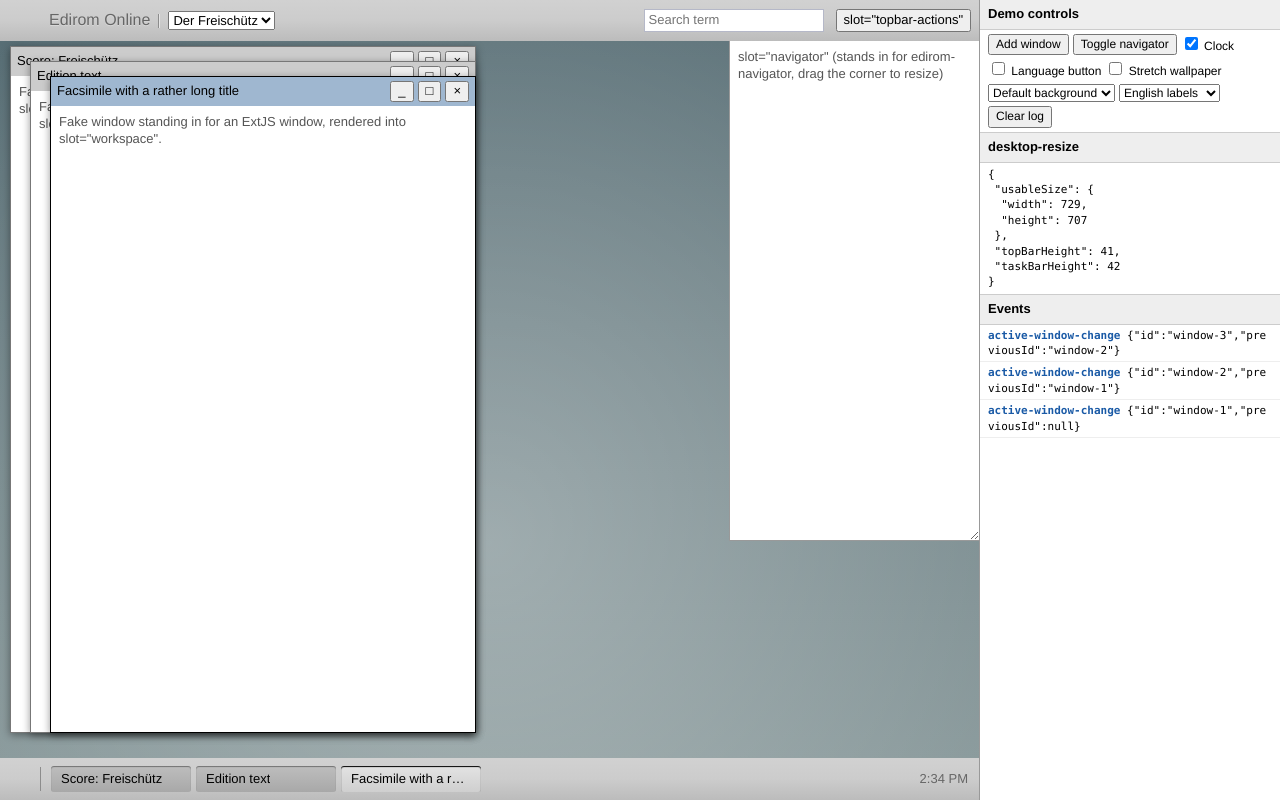
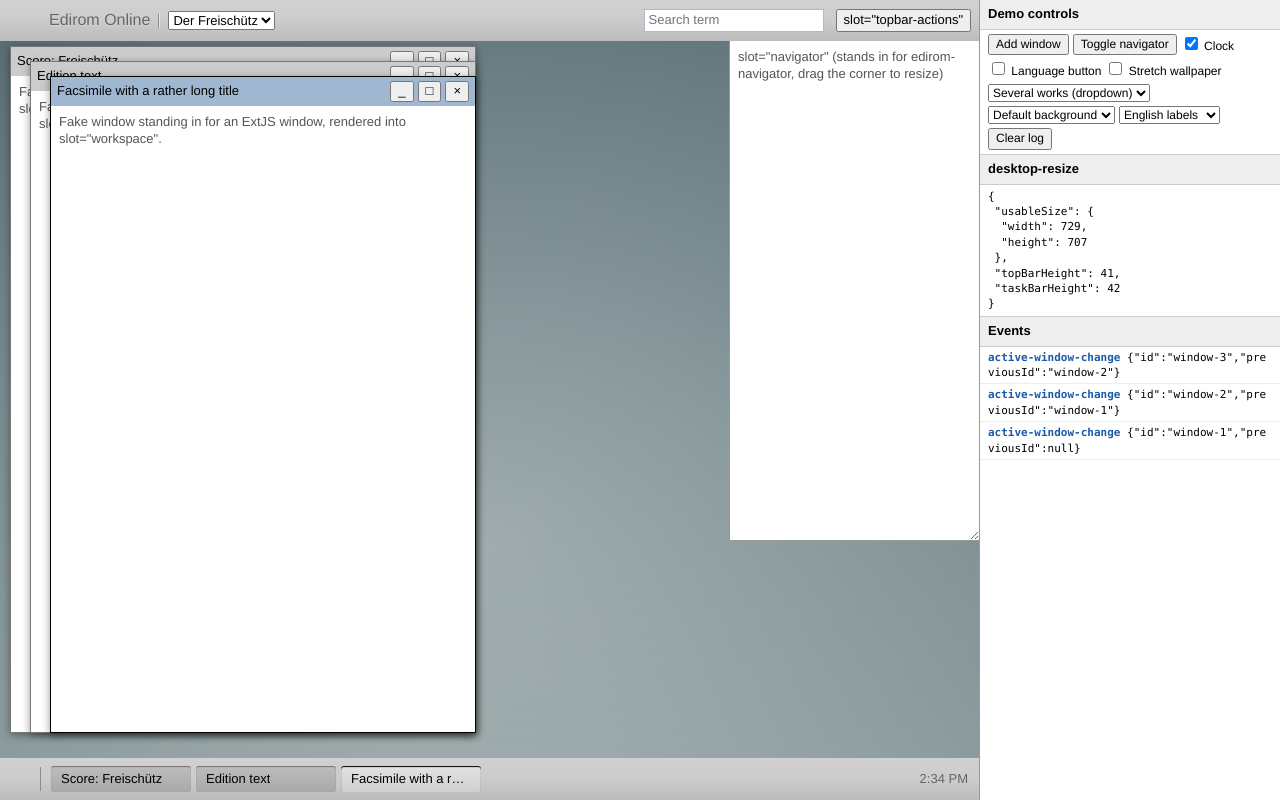
Before and after one commit to Edirom/edirom-desktop, a website: page demo/index.html in a window 1280 px wide. Drawn offline with Linux system fonts and the light colour scheme.

Commit message:
applied all changes to the demo page as well;

```diff
--- a/demo/index.html
+++ b/demo/index.html
@@ -166,6 +166,11 @@
             <label><input id="show-clock" type="checkbox" checked> Clock</label>
             <label><input id="show-language" type="checkbox"> Language button</label>
             <label><input id="stretch" type="checkbox"> Stretch wallpaper</label>
+            <select id="works-mode" aria-label="Works">
+                <option value="several">Several works (dropdown)</option>
+                <option value="one">One work (title)</option>
+                <option value="none">No works</option>
+            </select>
             <select id="wallpaper" aria-label="Wallpaper">
                 <option value="">Default background</option>
                 <option value="wallpaper.svg">Tiled pattern</option>
@@ -192,15 +197,27 @@
         const windowElements = new Map();
         let zIndex = 0;
 
+        const WORKS = [
+            { id: 'freischuetz', title: 'Der Freischütz' },
+            { id: 'oberon', title: 'Oberon' },
+            { id: 'euryanthe', title: 'Euryanthe' }
+        ];
+
         const GERMAN = {
-            home: 'Startseite', workSwitch: 'Werk auswählen', searchField: 'Suchbegriff', search: 'Suchen',
+            workspace: 'Arbeitsfläche',
+            topbar: 'Kopfleiste', home: 'Startseite', homeLabel: 'Edirom Online',
+            workSwitch: 'Werk auswählen', noWorks: 'Keine Werke verfügbar',
+            searchField: 'Suchbegriff', search: 'Suchen',
+            taskbar: 'Taskleiste', windowTools: 'Fensterwerkzeuge', appTools: 'Hilfe und Einstellungen',
             sortGrid: 'Fenster im Raster anordnen', sortVertical: 'Fenster untereinander anordnen',
             sortHorizontal: 'Fenster nebeneinander anordnen', showMeasures: 'Taktzahlen anzeigen',
             showAnnotations: 'Anmerkungen anzeigen', concordanceNav: 'Konkordanznavigator',
             windowBar: 'Geöffnete Fenster', about: 'Über', help: 'Hilfe', languageSwitch: 'Sprache wechseln',
             windowMenu: 'Fensteraktionen', restore: 'Wiederherstellen', minimize: 'Minimieren',
             maximize: 'Maximieren', close: 'Schließen', closeOther: 'Andere Fenster schließen',
-            closeAll: 'Alle Fenster schließen'
+            closeAll: 'Alle Fenster schließen', stateMinimized: 'minimiert', stateHidden: 'ausgeblendet',
+            arrangedGrid: 'Fenster im Raster angeordnet', arrangedVertical: 'Fenster untereinander angeordnet',
+            arrangedHorizontal: 'Fenster nebeneinander angeordnet', windowsClosed: '{count} Fenster geschlossen'
         };
 
         const EVENTS = [
@@ -211,15 +228,33 @@
             'window-maximize-request', 'window-close-request', 'active-window-change'
         ];
 
+        function logEntry(name, detail) {
+            const item = document.createElement('li');
+            const label = document.createElement('b');
+            label.textContent = name;
+            const text = detail === null || detail === undefined || detail === ''
+                ? ''
+                : typeof detail === 'string' ? detail : JSON.stringify(detail);
+            item.append(label, ' ', text);
+            log.prepend(item);
+        }
+
         for (const type of EVENTS) {
-            document.addEventListener(type, (event) => {
-                const item = document.createElement('li');
-                const name = document.createElement('b');
-                name.textContent = type;
-                item.append(name, ' ', event.detail === null ? '' : JSON.stringify(event.detail));
-                log.prepend(item);
-            });
+            document.addEventListener(type, (event) => logEntry(type, event.detail));
         }
+
+        const status = desktop.shadowRoot.querySelector('[role="status"]');
+        let lastAnnouncement = '';
+        new MutationObserver(() => {
+            const text = status.textContent;
+            if (!text) {
+                lastAnnouncement = '';
+                return;
+            }
+            if (text === lastAnnouncement) return;
+            lastAnnouncement = text;
+            logEntry('announce', text);
+        }).observe(status, { childList: true, characterData: true, subtree: true });
 
         desktop.addEventListener('desktop-resize', (event) => {
             document.getElementById('metrics').textContent = JSON.stringify(event.detail, null, 1);
@@ -327,6 +362,12 @@
             else desktop.append(navigator);
         });
         document.getElementById('clear-log').addEventListener('click', () => log.replaceChildren());
+        document.getElementById('works-mode').addEventListener('change', (e) => {
+            const list = e.target.value === 'none' ? [] : e.target.value === 'one' ? WORKS.slice(0, 1) : WORKS;
+            desktop.works = list;
+            if (list.length === 0) desktop.activeWork = null;
+            else if (!list.some((work) => work.id === desktop.activeWork)) desktop.activeWork = list[0].id;
+        });
         document.getElementById('show-clock').addEventListener('change', (e) => { desktop.showClock = e.target.checked; });
         document.getElementById('show-language').addEventListener('change', (e) => desktop.toggleAttribute('show-language-switch', e.target.checked));
         document.getElementById('stretch').addEventListener('change', (e) => { desktop.wallpaperStretch = e.target.checked; });
```
